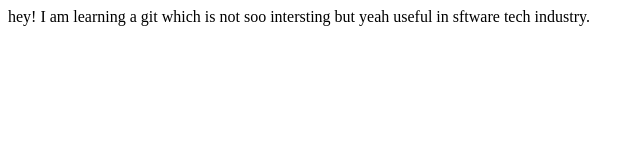
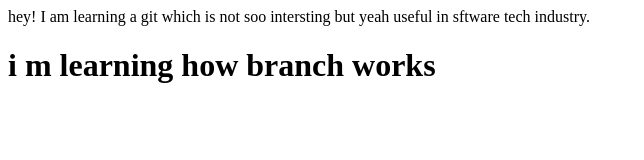
Before and after one commit to hafidhaarooj1267/LocalRepo, a plain HTML site: page index.html in a window 1280 px wide. Shown: the whole page, without its empty margins (0-644 px from the left). Drawn offline with Linux system fonts and the light colour scheme.

Commit message:
we create a branch now we add new text for checking branch works

```diff
--- a/index.html
+++ b/index.html
@@ -1 +1,3 @@
 hey! I am learning a git which is not soo intersting but yeah useful in sftware tech industry.
+
+<h1> i m learning how branch works</h1>
```
